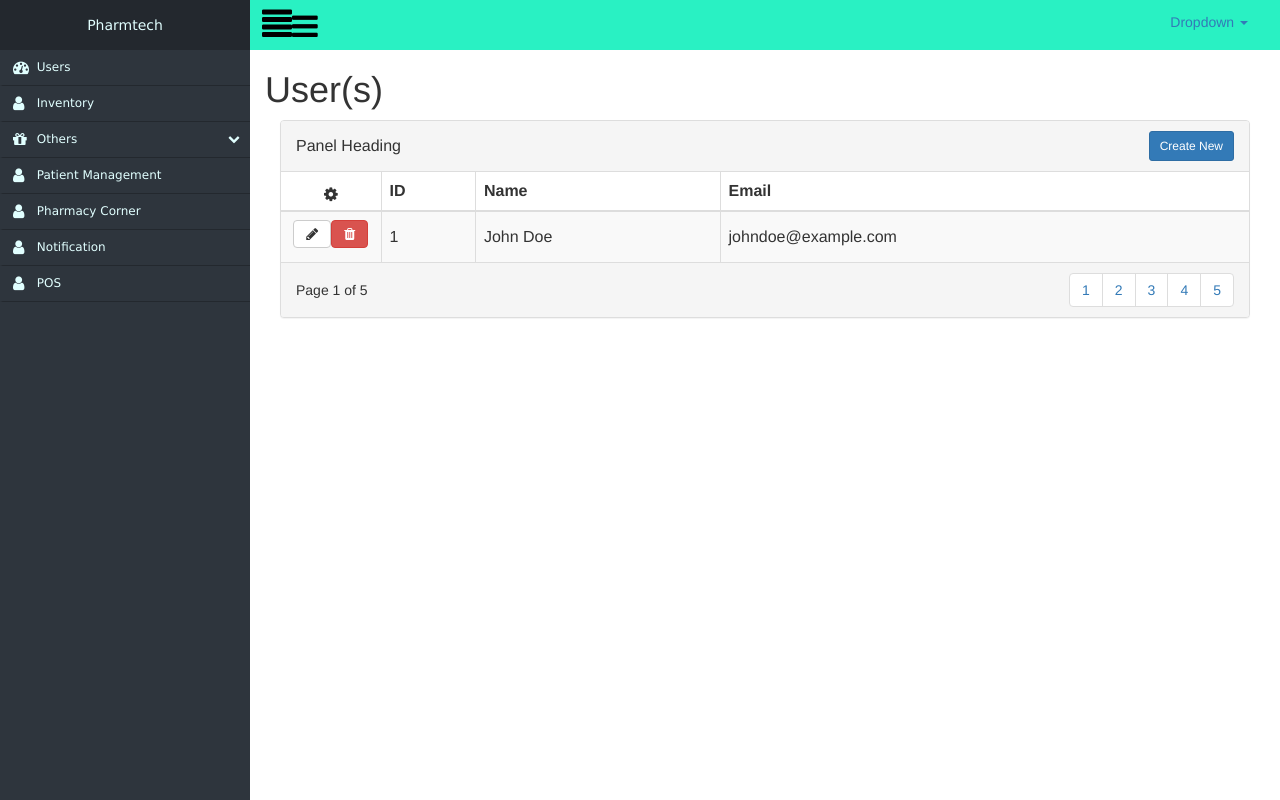
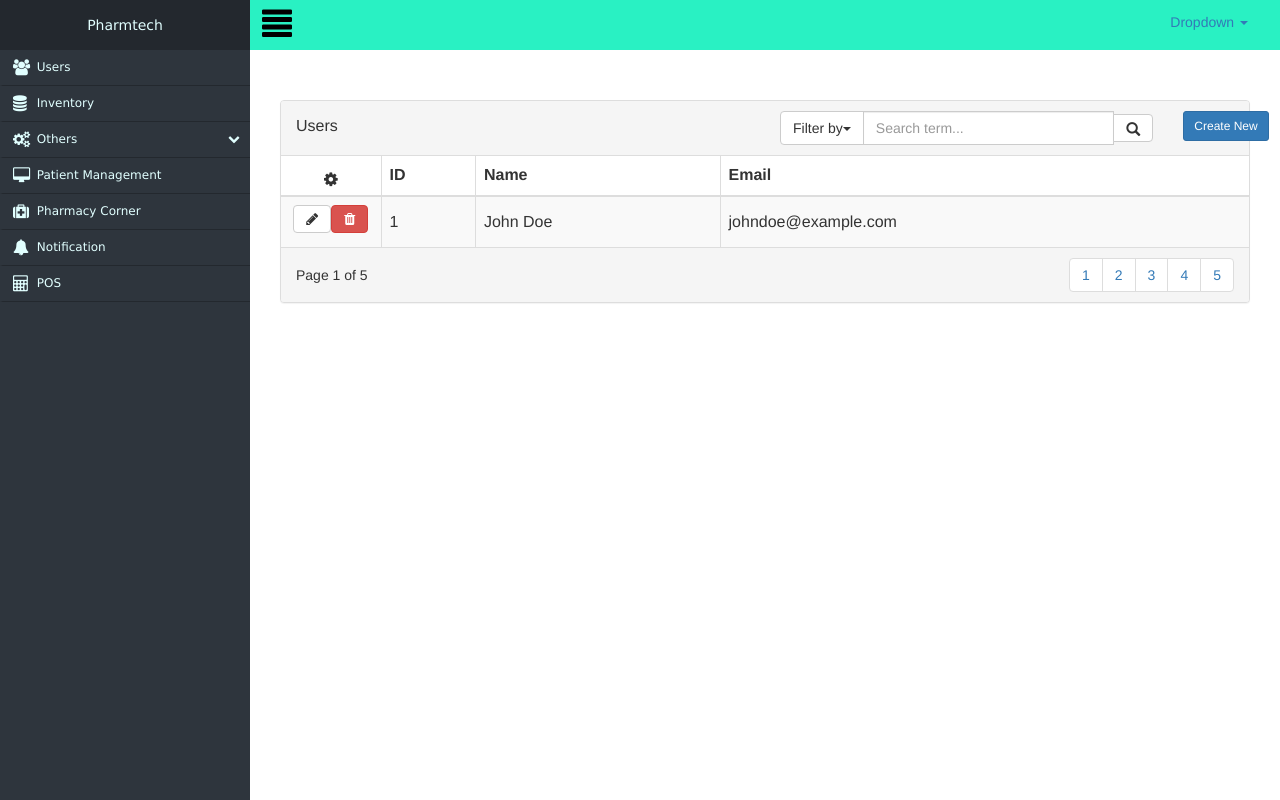
Before and after one commit to marykrisv/pharmtech_angular, an Angular app: page / in a window 1280 px wide. Built offline with nearby package versions, Linux system fonts and the light colour scheme.

Commit message:
added filter and search

```diff
--- a/src/app/header/header.component.html
+++ b/src/app/header/header.component.html
@@ -1,7 +1,7 @@
 <div class="content-header">
     <h1 id="home">
         <a id="menu-toggle" (click)=openSideMenu($event); class="glyphicon glyphicon-align-justify btn-menu toggle">
-            <i class="fa fa-bars"></i>
+            <!-- <i class="fa fa-bars"></i> -->
         </a>
         <!-- <span id="appName">PHARMTECH</span> -->
     </h1>
--- a/src/app/side-menu/side-menu.component.html
+++ b/src/app/side-menu/side-menu.component.html
@@ -8,16 +8,16 @@
                 <ul id="menu-content" class="menu-content out">
                     <li (click)="selectMenu('users')">
                         <a>
-                            <i class="fa fa-dashboard fa-lg"></i> Users
+                            <i class="fa fa-users fa-lg"></i> Users
                         </a>
                     </li>
                     <li (click)="selectMenu('inventory')">
                         <a href="#">
-                            <i class="fa fa-user fa-lg"></i> Inventory
+                            <i class="fa fa-database fa-lg"></i> Inventory
                         </a>
                     </li>
                     <li (click)=openSubmenu($event); data-toggle="collapse" data-target="#others" class="collapsed">
-                        <a href="#"><i class="fa fa-gift fa-lg"></i> Others <span class="arrow"></span></a>
+                        <a href="#"><i class="fa fa-cogs fa-lg"></i> Others <span class="arrow"></span></a>
                         </li>
                         <!-- <ul class="sub-menu collapse" id="others"> -->
                         <ul class="sub-menu collapse" id="others">
@@ -34,22 +34,22 @@
                         </ul>
                     <li>
                         <a href="#">
-                            <i class="fa fa-user fa-lg"></i> Patient Management
+                            <i class="fa fa-desktop fa-lg"></i> Patient Management
                         </a>
                     </li>
                     <li>
                         <a href="#">
-                            <i class="fa fa-user fa-lg"></i> Pharmacy Corner
+                            <i class="fa fa-medkit fa-lg"></i> Pharmacy Corner
                         </a>
                     </li>
                     <li>
                         <a href="#">
-                            <i class="fa fa-user fa-lg"></i> Notification
+                            <i class="fa fa-bell fa-lg"></i> Notification
                         </a>
                     </li>
                     <li>
                         <a href="#">
-                            <i class="fa fa-user fa-lg"></i> POS
+                            <i class="fa fa-calculator fa-lg"></i> POS
                         </a>
                     </li>
                 </ul>
--- a/src/app/user/user.component.html
+++ b/src/app/user/user.component.html
@@ -4,16 +4,41 @@
     <div class="row">
 
     <p></p>
-    <h1>User(s)</h1>
-
+    <!-- <h1>User(s)</h1>  -->
+        <br><br>
         <div class="col-md-12">
             <div class="panel panel-default panel-table">
               <div class="panel-heading">
                 <div class="row">
                   <div class="col col-xs-6">
-                    <h3 class="panel-title">Panel Heading</h3>
+                    <h3 class="panel-title">Users</h3>
                   </div>
-                  <div class="col col-xs-6 text-right">
+                  <div class="col-xs-5">
+                    <div class="input-group">
+                      <div class="input-group-btn search-panel">
+                          <button type="button" class="btn btn-default dropdown-toggle" data-toggle="dropdown">
+                            <span id="search_concept">Filter by</span> <span class="caret"></span>
+                          </button>
+                          <ul class="dropdown-menu" role="menu">
+                            <li><a href="#contains">Contains</a></li>
+                            <li><a href="#its_equal">It's equal</a></li>
+                            <li><a href="#greather_than">Greather than ></a></li>
+                            <li><a href="#less_than">Less than < </a></li>
+                            <li class="divider"></li>
+                            <li><a href="#all">Anything</a></li>
+                          </ul>
+                      </div>
+                      <input type="hidden" name="search_param" value="all" id="search_param">
+                      <input type="text" class="form-control" name="x" placeholder="Search term...">
+                      <span class="input-group-btn">
+                          <button class="btn btn-default" type="button"><span class="glyphicon glyphicon-search"></span></button>
+                      </span>
+                    </div>
+                  </div>
+
+
+
+                  <div class="col col-xs-1 text-right">
                     <button type="button" class="btn btn-sm btn-primary btn-create">Create New</button>
                   </div>
                 </div>
```
